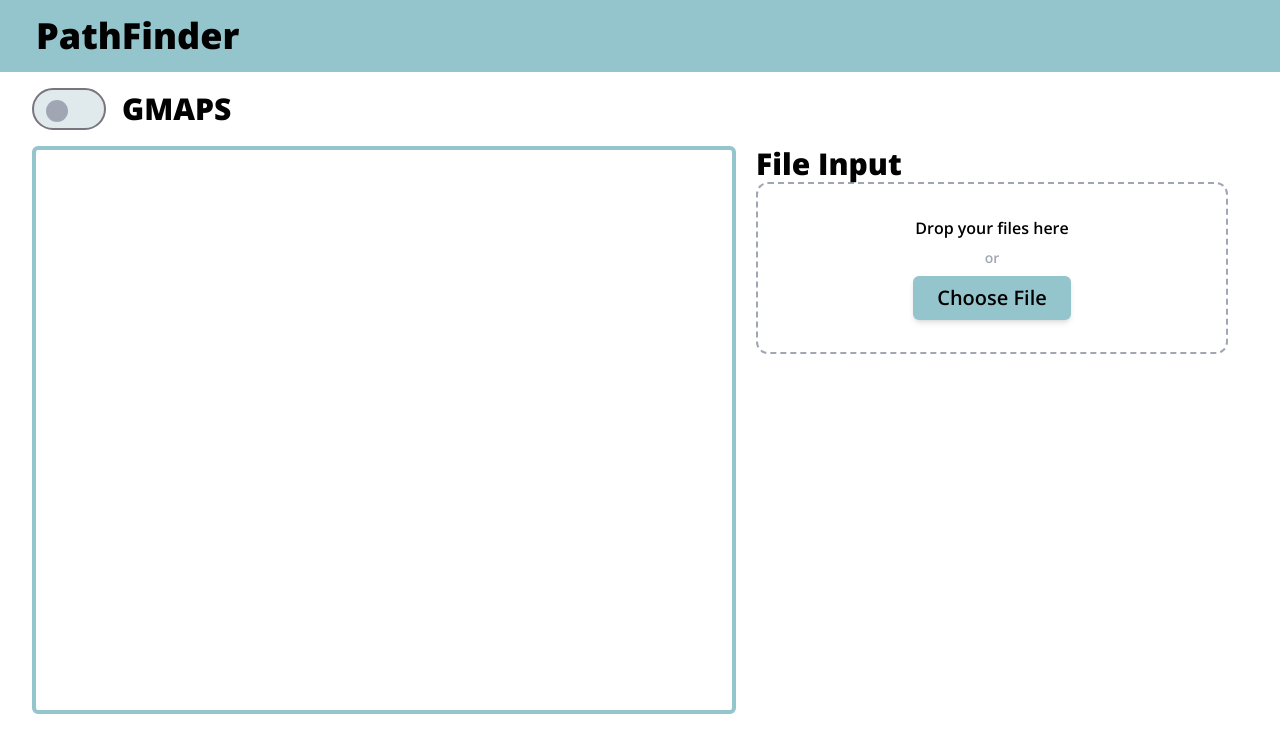
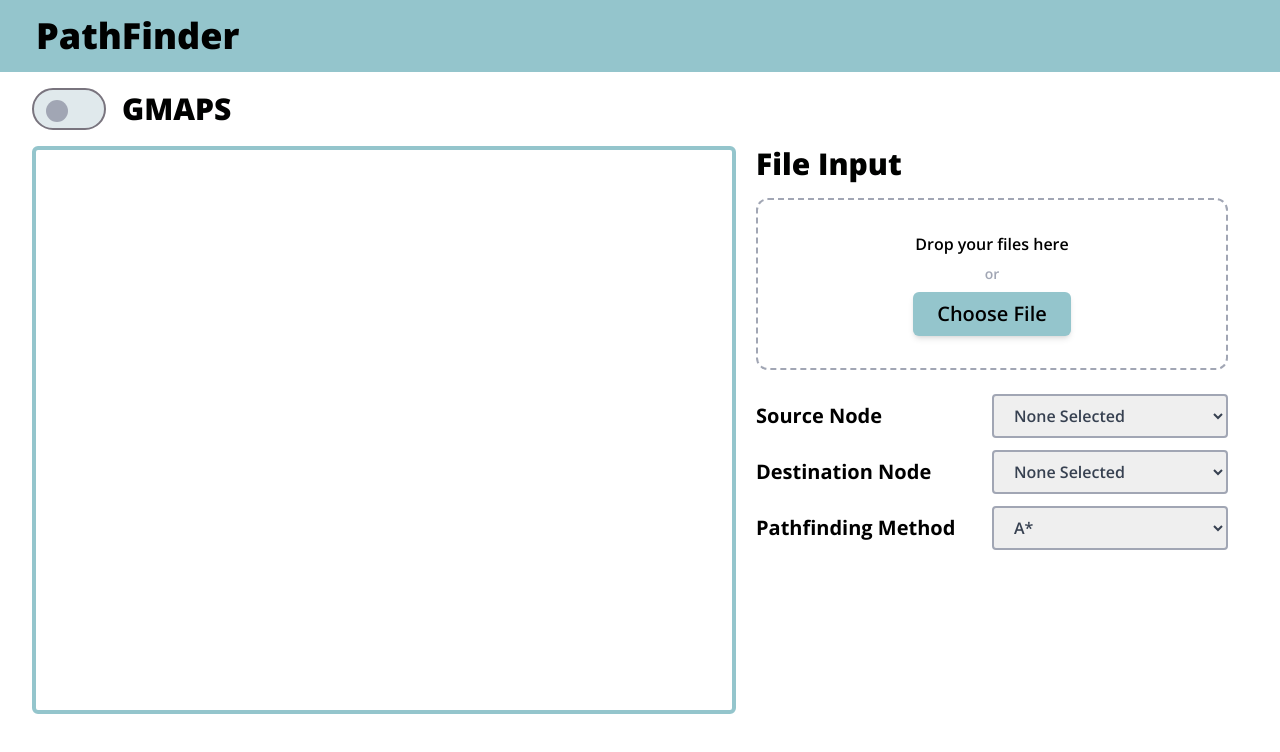
Before and after one commit to RMA1403/tucil3-13521134-13521149, a React (Create React App) app: page / in a window 1280 px wide. Shown: the top 752 px of the page. Built offline with nearby package versions, Linux system fonts and the light colour scheme.

Commit message:
dev: dropdown

```diff
--- a/src/components/App.tsx
+++ b/src/components/App.tsx
@@ -1,9 +1,10 @@
-import { useState } from "react";
+import { useEffect, useState } from "react";
 import { fileReader } from "../functions/Utility";
 import CytoGraph from "../api/Cytoscape";
 import clsx from "clsx";
 import Graph from "../classes/Graph";
 import Dropzone from "./Dropzone";
+import Dropdown, { DropdownOptions } from "./Dropdown";
 
 // var cytoscape = require("cytoscape");
 
@@ -11,11 +12,24 @@ export default function App(): JSX.Element {
   const [isGmap, setGmap] = useState<boolean>(false);
   const [fileContent, setFileContent] = useState<string>("");
   const [graph, setGraph] = useState<Graph | null>(null);
+  const [nodeOptions, setNodeOptions] = useState<DropdownOptions[]>([
+    { value: "none", text: "None Selected" },
+  ]);
+  const [sourceNode, setSourceNode] = useState<string>('none');
+  const [destNode, setDestNode] = useState<string>('none');
+  const [pathMethod, setPathMethod] = useState<string>("A*");
 
-  const handleSubmit = (e: React.FormEvent) => {
-    e.preventDefault();
-  };
+  useEffect(() => {
+    const newNodeOptions = [{ value: "none", text: "None Selected" }];
+    if (graph) {
+      for (let idx = 0; idx < graph.getVertexCount(); idx++) {
+        newNodeOptions.push({ value: idx.toString(), text: `Node ${idx}` });
+      }
+    }
+    setNodeOptions(newNodeOptions);
+  }, [graph]);
 
+  // TODO: error message
   const handleFileChange = (file: File) => {
     const reader = new FileReader();
 
@@ -59,22 +73,18 @@ export default function App(): JSX.Element {
         </div>
 
         <div className="pt-[74px] px-5 flex-1">
-          <h2 className="text-[#000100] font-black text-3xl">File Input</h2>
-          {/* <div className="w-[27vw] h-[15.6vh] mt-4 border-dashed border-2 border-[#A1A6B4] flex justify-center items-center">
-                        <label htmlFor="file-input">
-                            <Button>Choose File</Button>
-                        </label>
-                        <input
-                            id="file-input"
-                            type="file"
-                            className=""
-                            onChange={handleFile}
-                        />
-                        <button type="submit" onClick={handleSubmit}>
-                            Start
-                        </button>
-                    </div> */}
+          <h2 className="text-[#000100] mb-4 font-black text-3xl">
+            File Input
+          </h2>
           <Dropzone id="file-dropzone" onFileChange={handleFileChange} />
+          <div className="flex flex-col mt-6 gap-3">
+            <Dropdown label="Source Node" value={sourceNode} onChange={(e) => {setSourceNode(e.target.value)}} options={nodeOptions} />
+            <Dropdown label="Destination Node" value={destNode} onChange={(e) => {setDestNode(e.target.value)}} options={nodeOptions} />
+            <Dropdown label="Pathfinding Method" value={pathMethod} onChange={(e) => {setPathMethod(e.target.value)}} options={[
+              {value: "A*", text: "A*"},
+              {value: "UCS", text: "UCS"},
+            ]} />
+          </div>
         </div>
       </div>
     </main>
--- /dev/null
+++ b/src/components/Dropdown.tsx
@@ -0,0 +1,40 @@
+import React from "react";
+import clsx from "clsx";
+
+interface DropdownOptions {
+  value: string;
+  text: string;
+}
+
+interface DropdownProps extends React.SelectHTMLAttributes<HTMLSelectElement> {
+  label: string;
+  options: DropdownOptions[];
+}
+
+export default function Dropdown({
+  label,
+  options,
+  className,
+  ...props
+}: DropdownProps): JSX.Element {
+  return (
+    <div
+      className={clsx(
+        "w-full flex justify-between items-center",
+        className !== undefined && className
+      )}
+    >
+      <h4 className="text-xl font-bold">{label}</h4>
+      <select
+        className="rounded-[4px] border-2 w-1/2 border-[#A1A6B4] text-gray-700 px-4 outline-none py-2"
+        {...props}
+      >
+        {options.map(({ value, text }) => (
+          <option value={value}>{text}</option>
+        ))}
+      </select>
+    </div>
+  );
+}
+
+export type { DropdownOptions };
```
